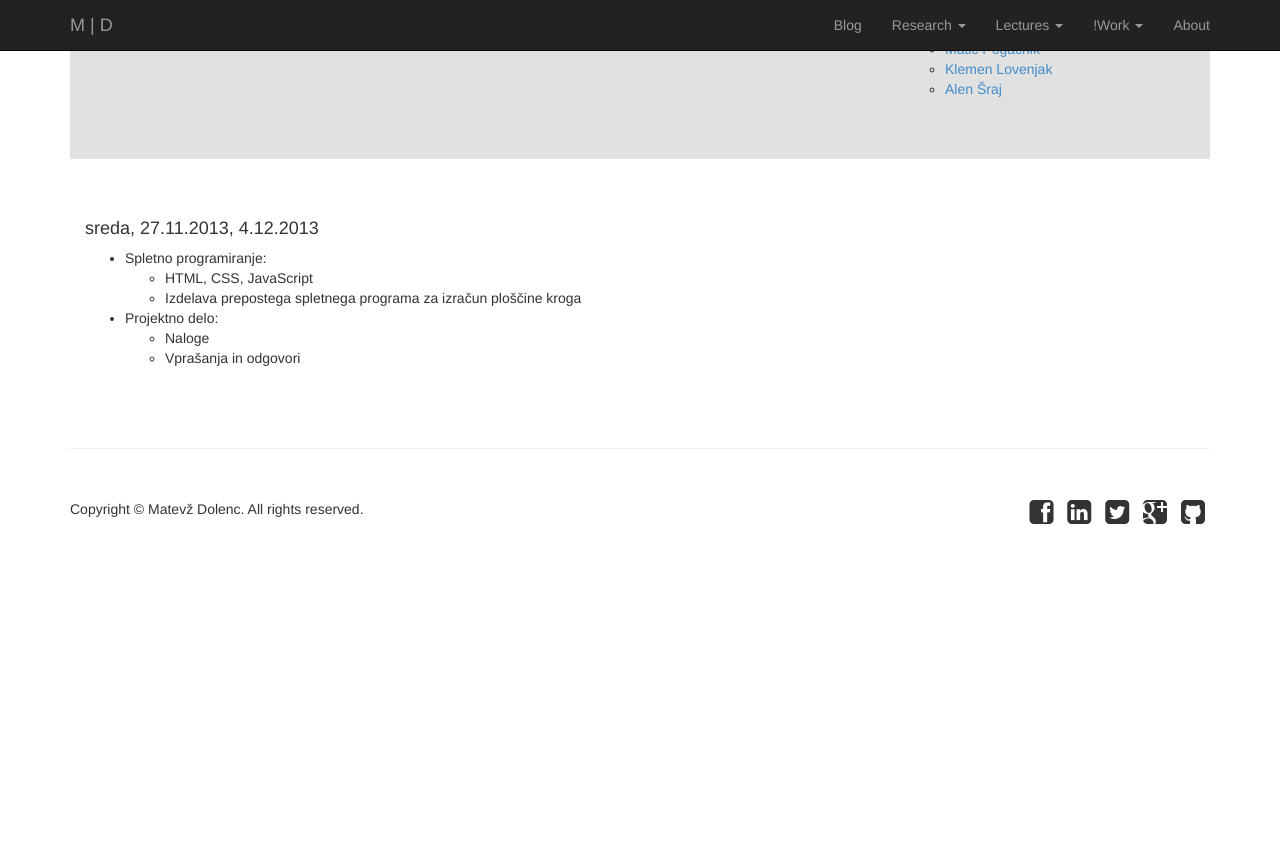
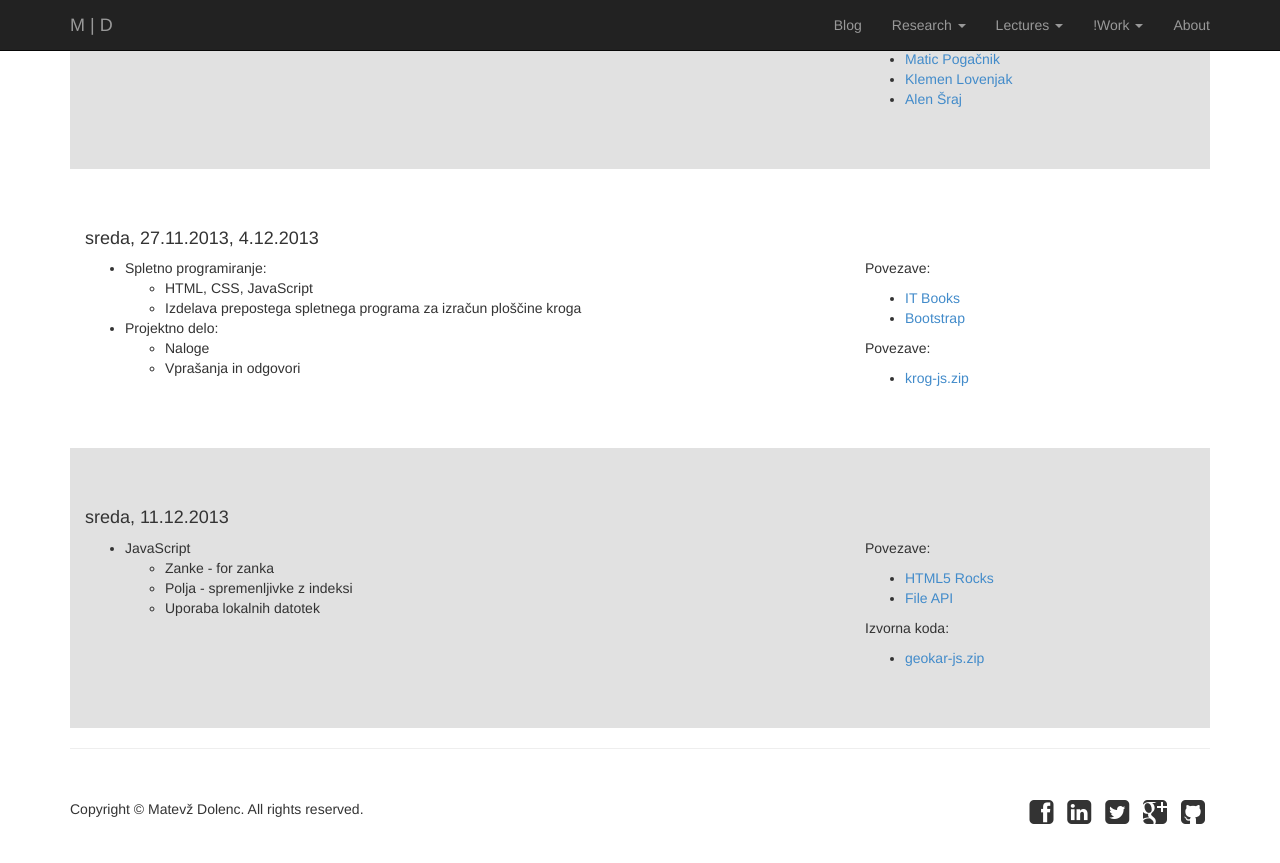
Before and after one commit to matevzdolenc/matevzdolenc.github.io, a Jekyll site: the page built from lectures/ul-fgg/gig-prog-2013/index.html, in a window 1280 px wide and 900 px high, scrolled down 2184 px. Shown: the top 863 px of the window. Built offline with Jekyll 4.4.1, drawn with Linux system fonts in a browser that asks for light colours; Markdown is read by kramdown in place of the engine named in the settings; before the commit the page ends 2806 px from its top, so only the background shows below that.

Commit message:
dopolnjena g gig-prog-2013 in tun-aop-2013

```diff
--- a/lectures/ul-fgg/gig-prog-2013/index.html
+++ b/lectures/ul-fgg/gig-prog-2013/index.html
@@ -169,8 +169,7 @@
           </ul>
         </div>
         <div class="col-lg-4 col-md-4">
-          <ul>
-            <li>Predlogi projektov:
+          <p>Predlogi projektov:</p>
             <ul>
               <li><a href="http://media.matevzdolenc.com/ul-fgg/gig-prog-2013/projekt-predlogi/ziga_roskar.pdf">Žiga Ro&scaron;kar</a></li>
               <li><a href="http://media.matevzdolenc.com/ul-fgg/gig-prog-2013/projekt-predlogi/matej_hauptman.pdf">Matej Hauptman</a></li>
@@ -188,9 +187,7 @@
               <li><a href="http://media.matevzdolenc.com/ul-fgg/gig-prog-2013/projekt-predlogi/gasper_antolin.pdf">Ga&scaron;per Antolin</a></li>
               <li><a href="http://media.matevzdolenc.com/ul-fgg/gig-prog-2013/projekt-predlogi/matic_pogacnik.pdf">Matic Pogačnik</a></li>
               <li><a href="http://media.matevzdolenc.com/ul-fgg/gig-prog-2013/projekt-predlogi/klemen_lovenjak.pdf">Klemen Lovenjak</a></li>
-                <li><a href="http://media.matevzdolenc.com/ul-fgg/gig-prog-2013/projekt-predlogi/alen_sraj.pdf ">Alen &Scaron;raj </a></li>
-              </ul>
-            </li>
+              <li><a href="http://media.matevzdolenc.com/ul-fgg/gig-prog-2013/projekt-predlogi/alen_sraj.pdf">Alen &Scaron;raj </a></li>
             </ul>
         </div>
       </div><!-- /.row -->
@@ -224,6 +221,50 @@
           </ul>
         </div>
         <div class="col-lg-4 col-md-4">
+          <p>Povezave:</p>
+          <ul>
+          <li><a href="http://it-ebooks.info">IT Books</a></li>
+          <li><a href ="http://getbootstrap.com">Bootstrap</a></li>
+          </ul>
+          <p>Povezave:</p>
+          <ul>
+          <li><a href ="http://media.matevzdolenc.com/ul-fgg/gig-prog-2013/krog-js.zip">krog-js.zip</a></li>
+          </ul>
+        </div>
+      </div><!-- /.row -->
+    </div><!-- /.container -->
+  </div><!-- /.section -->
+
+  <div class="section-colored">
+    <div class="container">
+      <div class="row">
+        <div class="col-lg-8 col-md-8">
+          <h4>sreda, 11.12.2013</h4>
+        </div>
+        <div class="col-lg-4 col-md-4"></div>
+      </div><!-- /.row -->
+      <div class="row">
+        <div class="col-lg-8 col-md-8">
+          <ul>
+            <li>JavaScript
+              <ul>
+                <li>Zanke - for zanka</li>
+                <li>Polja - spremenljivke z indeksi</li>
+                <li>Uporaba lokalnih datotek</li>
+              </ul>
+            </li>
+          </ul>
+        </div>
+        <div class="col-lg-4 col-md-4">
+          <p>Povezave:</p>
+          <ul>
+          <li><a href="http://www.html5rocks.com">HTML5 Rocks</a></li>
+          <li><a href="http://www.html5rocks.com/en/tutorials/file/dndfiles/">File API</a></li>
+          </ul>
+          <p>Izvorna koda:</p>
+          <ul>
+          <li><a href ="http://media.matevzdolenc.com/ul-fgg/gig-prog-2013/geokar-js.zip">geokar-js.zip</a></li>
+          </ul>
         </div>
       </div><!-- /.row -->
     </div><!-- /.container -->
--- a/lectures/ul-fgg/tun-aop-2013/index.html
+++ b/lectures/ul-fgg/tun-aop-2013/index.html
@@ -192,6 +192,7 @@
           </ul>
         </div>
         <div class="col-lg-4 col-md-4">
+          <a href="http://media.matevzdolenc.com/ul-fgg/tun-aop-2013/GeoKar-3.zip">GeoKar-3.zip</a><br />
         </div>
       </div><!-- /.row -->
     </div><!-- /.container -->
```
Lines whose indentation alone changed are shown as unchanged.
